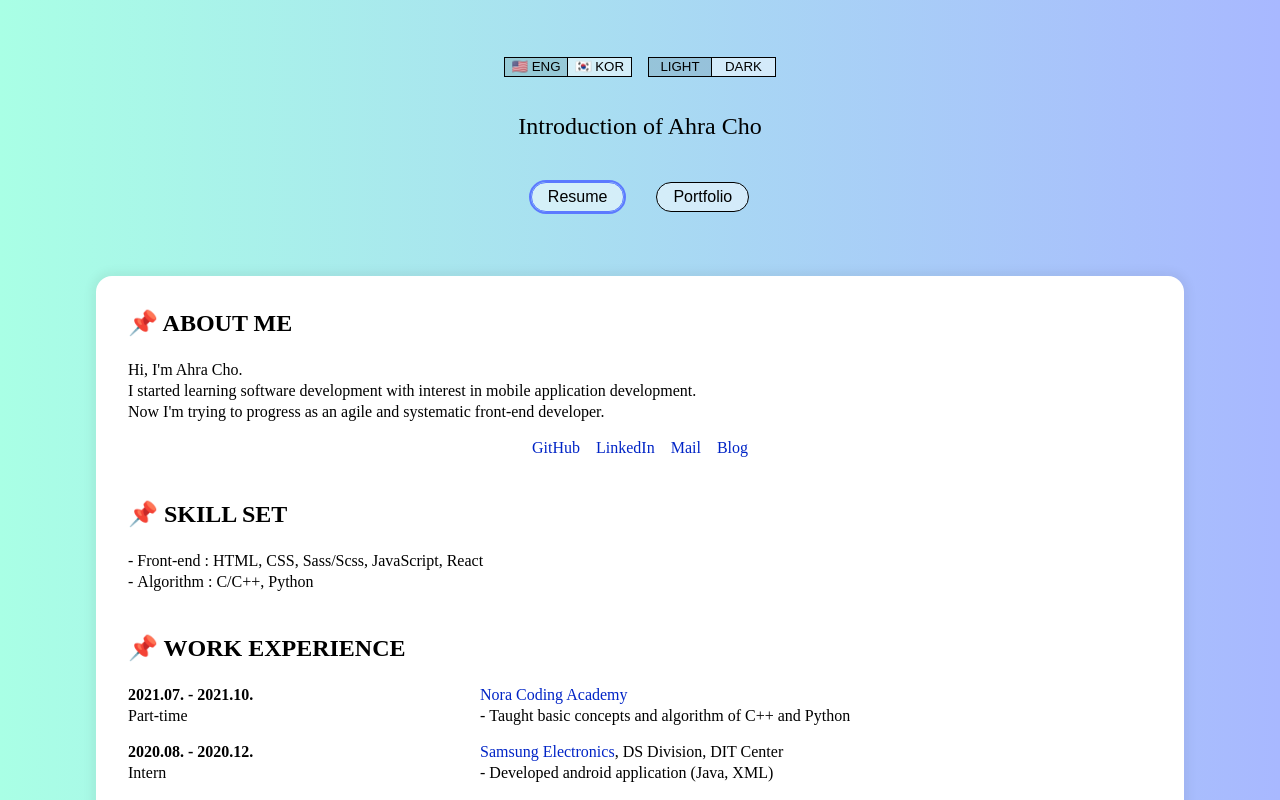
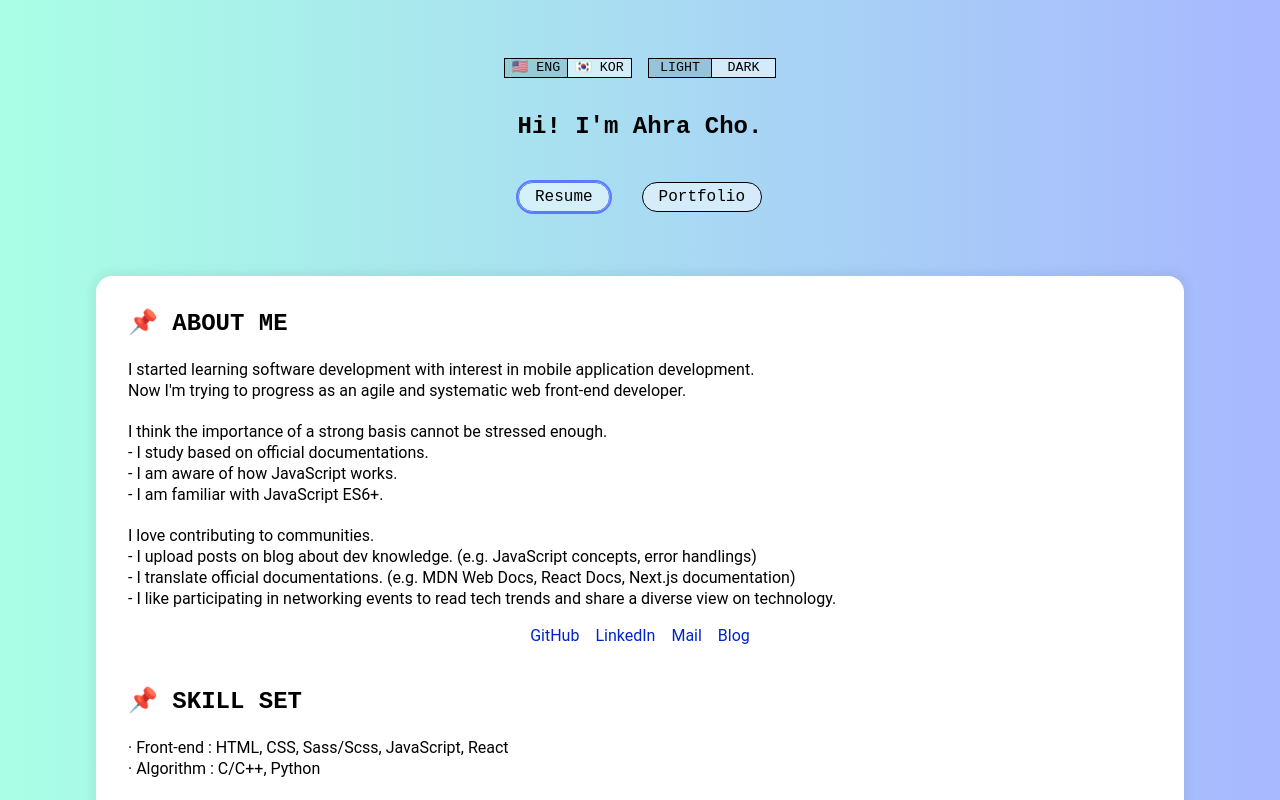
Before and after one commit to choar816/intro-choar, a React app: page / in a window 1280 px wide. Shown: the top 800 px of the page. Built offline with nearby package versions, Linux system fonts and the light colour scheme.

Commit message:
Edit: design, content, redux
design: 폰트 변경, 애니메이션 추가 등
content: about me 파트 내용 추가
redux: dark->color
etc: styled component 위치 변경, 불필요한 중복 제거

```diff
--- a/src/App.css
+++ b/src/App.css
@@ -66,3 +66,28 @@ footer {
     padding-bottom: 4rem;
   }
 }
+
+/* font */
+@import url('https://fonts.googleapis.com/css2?family=Roboto&family=Source+Code+Pro:wght@500&display=swap');
+
+p, a, li {
+  font-family: 'Roboto', sans-serif;
+}
+
+h1, h2, button {
+  font-family: 'Source Code Pro', monospace;
+}
+
+/* style */
+@keyframes blink {
+  50% {
+    opacity: 0;
+  }
+}
+
+h1::after {
+  content: '|';
+  animation: blink 1s step-end infinite;
+  position: absolute;
+  bottom: 3px;
+}
--- a/src/App.jsx
+++ b/src/App.jsx
@@ -16,7 +16,102 @@ const tabContents = [
   },
 ];
 
-const BackgroundLight = styled.div`
+const handleBackgroundColor = (type) => {
+  switch (type) {
+    case 'LIGHT':
+      return `
+        linear-gradient(
+          90deg,
+          rgba(169, 255, 229, 1) 0%,
+          rgba(168, 184, 255, 1) 100%
+        )
+      `;
+    case 'DARK':
+      return `
+        linear-gradient(
+          90deg,
+          rgba(37, 179, 135, 1) 0%,
+          rgba(55, 88, 236, 1) 100%
+        )
+      `;
+    default:
+      return `#E6E6E6`;
+  }
+};
+
+function App() {
+  const [tabIdx, setTabIdx] = useState(0);
+  const lang = useSelector((state) => state.lang);
+  const color = useSelector((state) => state.color);
+  const dispatch = useDispatch();
+
+  return (
+    <>
+      <Background isVisible={color === 'LIGHT'} type="LIGHT" />
+      <Background isVisible={color === 'DARK'} type="DARK" />
+      <HeaderContainer>
+        <article className="container-lang">
+          <button
+            type="button"
+            onClick={() => {
+              dispatch({ type: 'LANG_TO_EN' });
+            }}
+            className={`${lang === 'EN' ? 'on' : ''}`}
+          >
+            🇺🇸 ENG
+          </button>
+          <button
+            type="button"
+            onClick={() => {
+              dispatch({ type: 'LANG_TO_KO' });
+            }}
+            className={`${lang === 'KO' ? 'on' : ''}`}
+          >
+            🇰🇷 KOR
+          </button>
+        </article>
+        <article className="container-dark">
+          <button
+            type="button"
+            onClick={() => {
+              dispatch({ type: 'COLOR_TO_LIGHT' });
+            }}
+            className={`${color === 'LIGHT' ? 'on' : ''}`}
+          >
+            LIGHT
+          </button>
+          <button
+            type="button"
+            onClick={() => {
+              dispatch({ type: 'COLOR_TO_DARK' });
+            }}
+            className={`${color === 'DARK' ? 'on' : ''}`}
+          >
+            DARK
+          </button>
+        </article>
+        <h1>{`Hi! I'm Ahra Cho.`}</h1>
+      </HeaderContainer>
+      <TabContainer>
+        {tabContents.map((val, idx) => (
+          <button
+            type="button"
+            onClick={() => setTabIdx(idx)}
+            className={`${idx === tabIdx ? 'on' : ''}`}
+          >
+            {val.name}
+          </button>
+        ))}
+      </TabContainer>
+      <MainContainer color={color}>{tabContents[tabIdx].content}</MainContainer>
+      <footer>Ahra Cho ⓒ 2022 All rights reserved.</footer>
+    </>
+  );
+}
+
+export default App;
+
+const Background = styled.div`
   position: fixed;
   top: 0;
   left: 0;
@@ -25,31 +120,9 @@ const BackgroundLight = styled.div`
   display: block;
   width: 100%;
   height: 100%;
-  background: linear-gradient(
-    90deg,
-    rgba(169, 255, 229, 1) 0%,
-    rgba(168, 184, 255, 1) 100%
-  );
   transition: all 0.5s;
-  opacity: ${({ dark }) => (dark ? 0 : 1)};
-`;
-
-const BackgroundDark = styled.div`
-  position: fixed;
-  top: 0;
-  left: 0;
-  z-index: -1;
-  content: '';
-  display: block;
-  width: 100%;
-  height: 100%;
-  background: linear-gradient(
-    90deg,
-    rgba(37, 179, 135, 1) 0%,
-    rgba(55, 88, 236, 1) 100%
-  );
-  transition: all 0.5s;
-  opacity: ${({ dark }) => (dark ? 1 : 0)};
+  opacity: ${({ isVisible }) => (isVisible ? 1 : 0)};
+  background: ${({ type }) => handleBackgroundColor(type)};
 `;
 
 const TabContainer = styled.div`
@@ -79,11 +152,12 @@ const TabContainer = styled.div`
 `;
 
 const HeaderContainer = styled.div`
+  position: relative;
   padding-top: 3rem;
   font-size: 1.5rem;
   text-align: center;
 
-  p {
+  h1 {
     margin-top: 2rem;
   }
 
@@ -120,7 +194,9 @@ const MainContainer = styled.div`
   border-radius: 1rem;
   background-color: #fff;
   transition: all 0.5s;
-  ${({ dark }) => dark && `
+  ${({ color }) =>
+    color === 'DARK' &&
+    `
     background-color: #000;
     color: #fff;
     a {
@@ -138,75 +214,3 @@ const MainContainer = styled.div`
     margin: 4rem 6rem;
   }
 `;
-
-function App() {
-  const [tabIdx, setTabIdx] = useState(0);
-  const lang = useSelector((state) => state.lang);
-  const dark = useSelector((state) => state.dark);
-  const dispatch = useDispatch();
-
-  return (
-    <>
-      <BackgroundLight dark={dark} />
-      <BackgroundDark dark={dark} />
-      <HeaderContainer>
-        <article className="container-lang">
-          <button
-            type="button"
-            onClick={() => {
-              dispatch({ type: 'LANG_TO_EN' });
-            }}
-            className={`${lang === 'EN' ? 'on' : ''}`}
-          >
-            🇺🇸 ENG
-          </button>
-          <button
-            type="button"
-            onClick={() => {
-              dispatch({ type: 'LANG_TO_KO' });
-            }}
-            className={`${lang === 'KO' ? 'on' : ''}`}
-          >
-            🇰🇷 KOR
-          </button>
-        </article>
-        <article className="container-dark">
-          <button
-            type="button"
-            onClick={() => {
-              dispatch({ type: 'LIGHT' });
-            }}
-            className={`${!dark ? 'on' : ''}`}
-          >
-            LIGHT
-          </button>
-          <button
-            type="button"
-            onClick={() => {
-              dispatch({ type: 'DARK' });
-            }}
-            className={`${dark ? 'on' : ''}`}
-          >
-            DARK
-          </button>
-        </article>
-        <p>Introduction of Ahra Cho</p>
-      </HeaderContainer>
-      <TabContainer>
-        {tabContents.map((val, idx) => (
-          <button
-            type="button"
-            onClick={() => setTabIdx(idx)}
-            className={`${idx === tabIdx ? 'on' : ''}`}
-          >
-            {val.name}
-          </button>
-        ))}
-      </TabContainer>
-      <MainContainer dark={dark}>{tabContents[tabIdx].content}</MainContainer>
-      <footer>Ahra Cho ⓒ 2022 All rights reserved.</footer>
-    </>
-  );
-}
-
-export default App;
--- a/src/components/Portfolio.jsx
+++ b/src/components/Portfolio.jsx
@@ -271,35 +271,6 @@ const projectList = [
   },
 ];
 
-const Container = styled.ul`
-  & > li + li {
-    margin-top: 2.5rem;
-  }
-
-  h2 {
-    font-size: 1.3rem;
-  }
-  p {
-    font-size: 1.1rem;
-    text-decoration: underline;
-  }
-  .list-with-dash {
-    margin-top: 1rem;
-    list-style: '- ' inside;
-  }
-  a {
-    color: #0024c6;
-    transition: all 0.5s;
-    &:hover {
-      color: #738dff;
-      text-decoration: underline;
-    }
-    & + a {
-      margin-left: 0.7rem;
-    }
-  }
-`;
-
 function Portfolio() {
   const lang = useSelector((state) => state.lang);
 
@@ -330,3 +301,32 @@ function Portfolio() {
 }
 
 export default Portfolio;
+
+const Container = styled.ul`
+  & > li + li {
+    margin-top: 2.5rem;
+  }
+
+  h2 {
+    font-size: 1.3rem;
+  }
+  p {
+    font-size: 1.1rem;
+    text-decoration: underline;
+  }
+  .list-with-dash {
+    margin-top: 1rem;
+    list-style: '- ' inside;
+  }
+  a {
+    color: #0024c6;
+    transition: all 0.5s;
+    &:hover {
+      color: #738dff;
+      text-decoration: underline;
+    }
+    & + a {
+      margin-left: 0.7rem;
+    }
+  }
+`;
--- a/src/components/Resume.jsx
+++ b/src/components/Resume.jsx
@@ -3,11 +3,31 @@ import styled from 'styled-components';
 import { useSelector } from 'react-redux';
 
 const aboutme = {
-  EN: `Hi, I'm Ahra Cho.
-      I started learning software development with interest in mobile application development.
-      Now I'm trying to progress as an agile and systematic front-end developer.`,
-  KO: `안녕하세요, 앱 개발에 흥미를 느껴 개발을 시작했으며
-      민첩하고 체계적인 프론트엔드 개발자로 나아가려 하는 조아라입니다.`,
+  EN: `I started learning software development with interest in mobile application development.
+  Now I'm trying to progress as an agile and systematic web front-end developer.
+
+  I think the importance of a strong basis cannot be stressed enough.
+  - I study based on official documentations.
+  - I am aware of how JavaScript works.
+  - I am familiar with JavaScript ES6+.
+
+  I love contributing to communities.
+  - I upload posts on blog about dev knowledge. (e.g. JavaScript concepts, error handlings)
+  - I translate official documentations. (e.g. MDN Web Docs, React Docs, Next.js documentation)
+  - I like participating in networking events to read tech trends and share a diverse view on technology. `,
+  KO: `모바일 앱 개발에 흥미를 느껴 개발을 시작했으며,
+  현재 민첩하고 체계적인 웹 프론트엔드 개발자로 나아가려 하는 조아라입니다.
+
+  탄탄한 기초를 가장 중요하게 생각합니다.
+  - 공식 문서를 바탕으로 공부합니다.
+  - JavaScript 동작 원리에 대해 이해하고 있습니다.
+  - JavaScript ES6+에 익숙합니다.
+
+  커뮤니티에 기여하는 것을 좋아합니다.
+  - 블로그에 문제 해결 과정 및 개발 지식을 공유합니다.
+  - MDN Web Docs, React Docs, Next.js documentation 등의 공식 문서 번역에 기여합니다.
+  - 컨퍼런스 등 네트워킹 행사에 참여하여 기술 트렌드를 파악하고, 기술에 대해 다양한 시각을 나눕니다.
+  `,
 };
 
 const contactList = {
@@ -400,7 +420,7 @@ const Section = styled.section`
     display: inline;
   }
   .list-with-dash {
-    list-style: '- ' inside;
+    list-style: '· ' inside;
   }
 
   .list-contact {
--- a/src/index.js
+++ b/src/index.js
@@ -13,16 +13,16 @@ function reducer(currentState, action) {
     case 'LANG_TO_EN':
       newState.lang = 'EN';
       break;
-    case 'DARK':
-      newState.dark = true;
+    case 'COLOR_TO_DARK':
+      newState.color = 'DARK';
       break;
-    case 'LIGHT':
-      newState.dark = false;
+    case 'COLOR_TO_LIGHT':
+      newState.color = 'LIGHT';
       break;
     default:
       return {
         lang: 'EN',
-        dark: false,
+        color: 'LIGHT',
       };
   }
   return newState;
```
